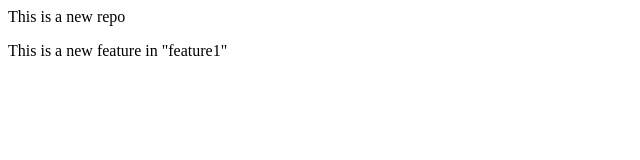
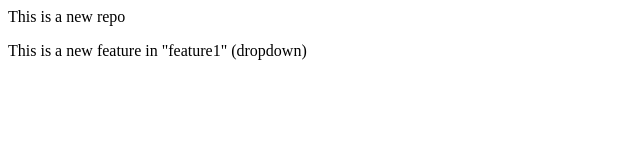
Before and after one commit to rishabh316/localrepo, a plain HTML site: page index.html in a window 1280 px wide. Shown: the full height of the page, 0-640 px from the left. Drawn offline with Linux system fonts and the light colour scheme.

Commit message:
Add dropdown

```diff
--- a/index.html
+++ b/index.html
@@ -1,2 +1,2 @@
 <p>This is a new repo</p>
-<p>This is a new feature in "feature1"</p>
+<p>This is a new feature in "feature1" (dropdown)</p>
```
